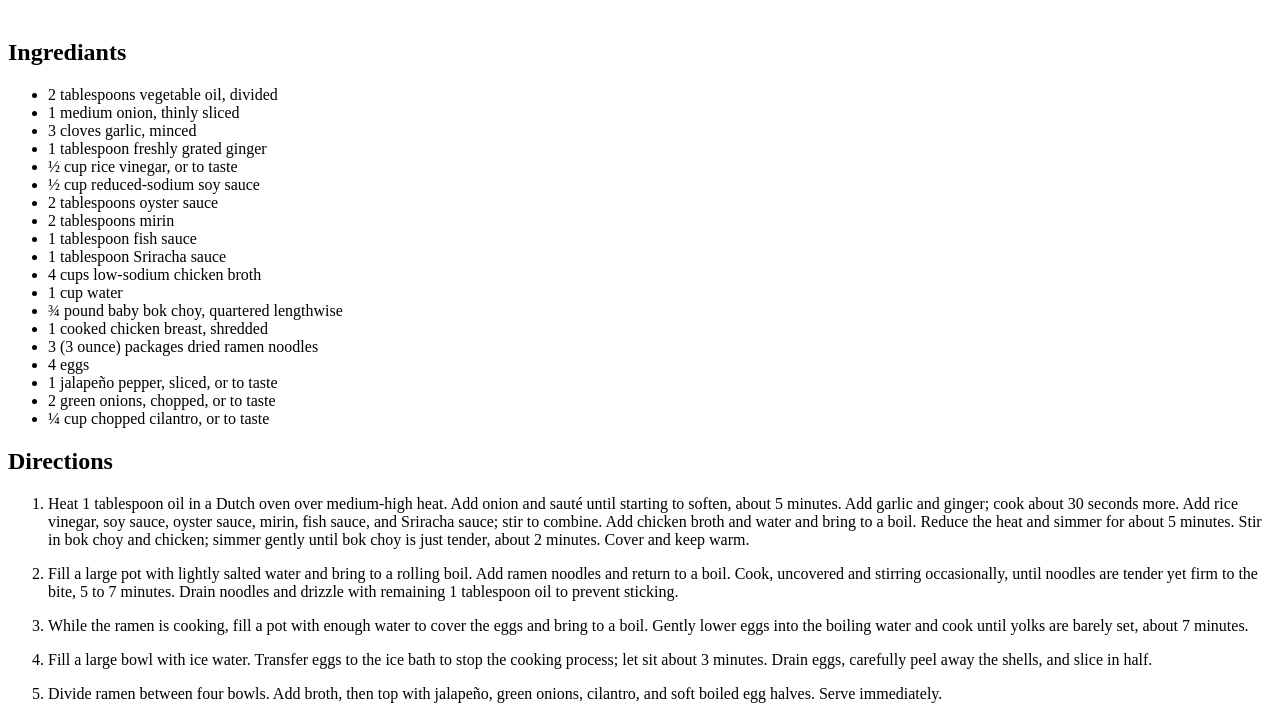
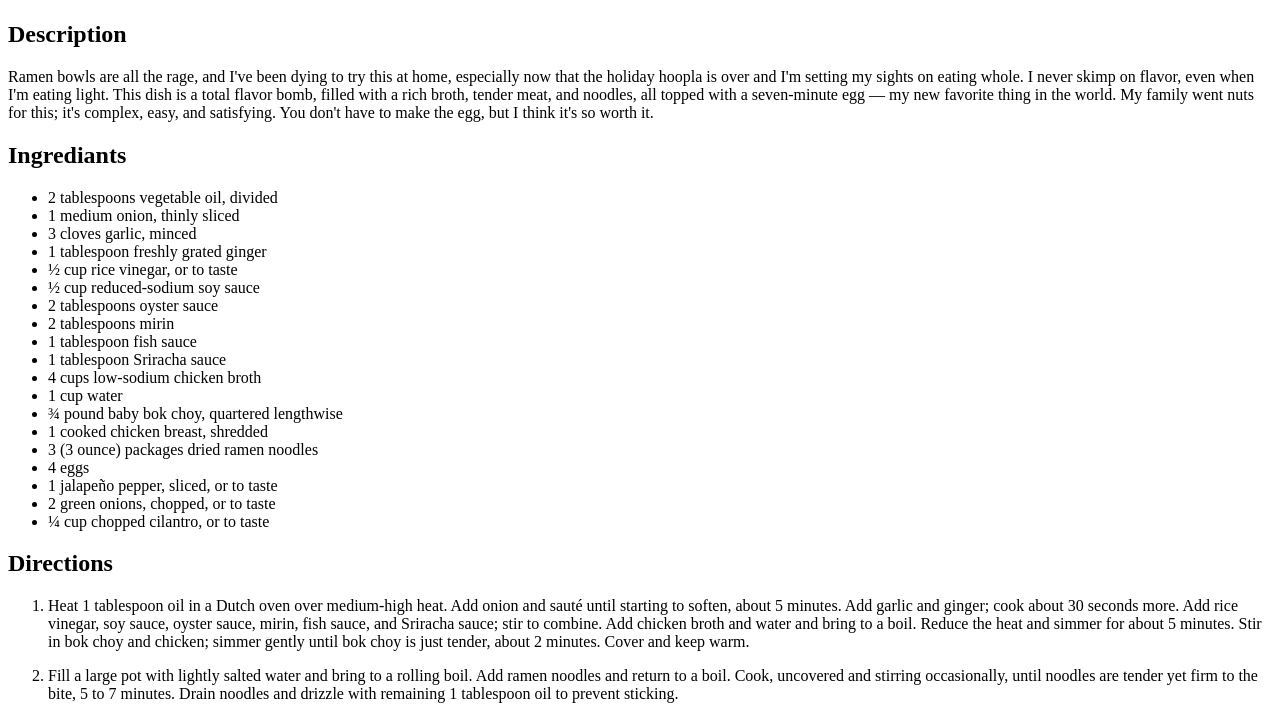
Before and after one commit to 1nOnlyMrPixel/o-recipes, a plain HTML site: page recipes/ramen.html in a window 1280 px wide. Shown: the part 333-1039 px from the top of the page. Drawn offline with Linux system fonts and the light colour scheme.

Commit message:
Add recipie description
Inserted a description paragraph into each recipie pages i.e
brownies.html ice-cream.html and ramen.html

```diff
--- a/recipes/ramen.html
+++ b/recipes/ramen.html
@@ -11,9 +11,13 @@
     <h1>Ramen</h1>
     <img src="https://www.allrecipes.com/thmb/reIQ96jme_oNRDCfMhat1HdXn-Y=/750x0/filters:no_upscale():max_bytes(150000):strip_icc()/6398880-7288481da7474170abd6c6a4b07debce.jpg"
         alt="Chicken Ramen Image" width="250px" height="250px">
-    <br>
-    <br>
+
+    <h2>Description</h2>
+
+    <p>Ramen bowls are all the rage, and I've been dying to try this at home, especially now that the holiday hoopla is over and I'm setting my sights on eating whole. I never skimp on flavor, even when I'm eating light. This dish is a total flavor bomb, filled with a rich broth, tender meat, and noodles, all topped with a seven-minute egg — my new favorite thing in the world. My family went nuts for this; it's complex, easy, and satisfying. You don't have to make the egg, but I think it's so worth it.</p>
+
     <h2>Ingrediants</h2>
+
     <ul>
         <li>2 tablespoons vegetable oil, divided</li>
         <li>1 medium onion, thinly sliced</li>
@@ -35,6 +39,7 @@
         <li> 2 green onions, chopped, or to taste</li>
         <li> ¼ cup chopped cilantro, or to taste</li>
     </ul>
+
     <h2>Directions</h2>
 
     <ol>
```
Also changed, not shown: recipes/brownies.html (+2 -2 lines), recipes/ice-cream.html (+8 -3 lines).
